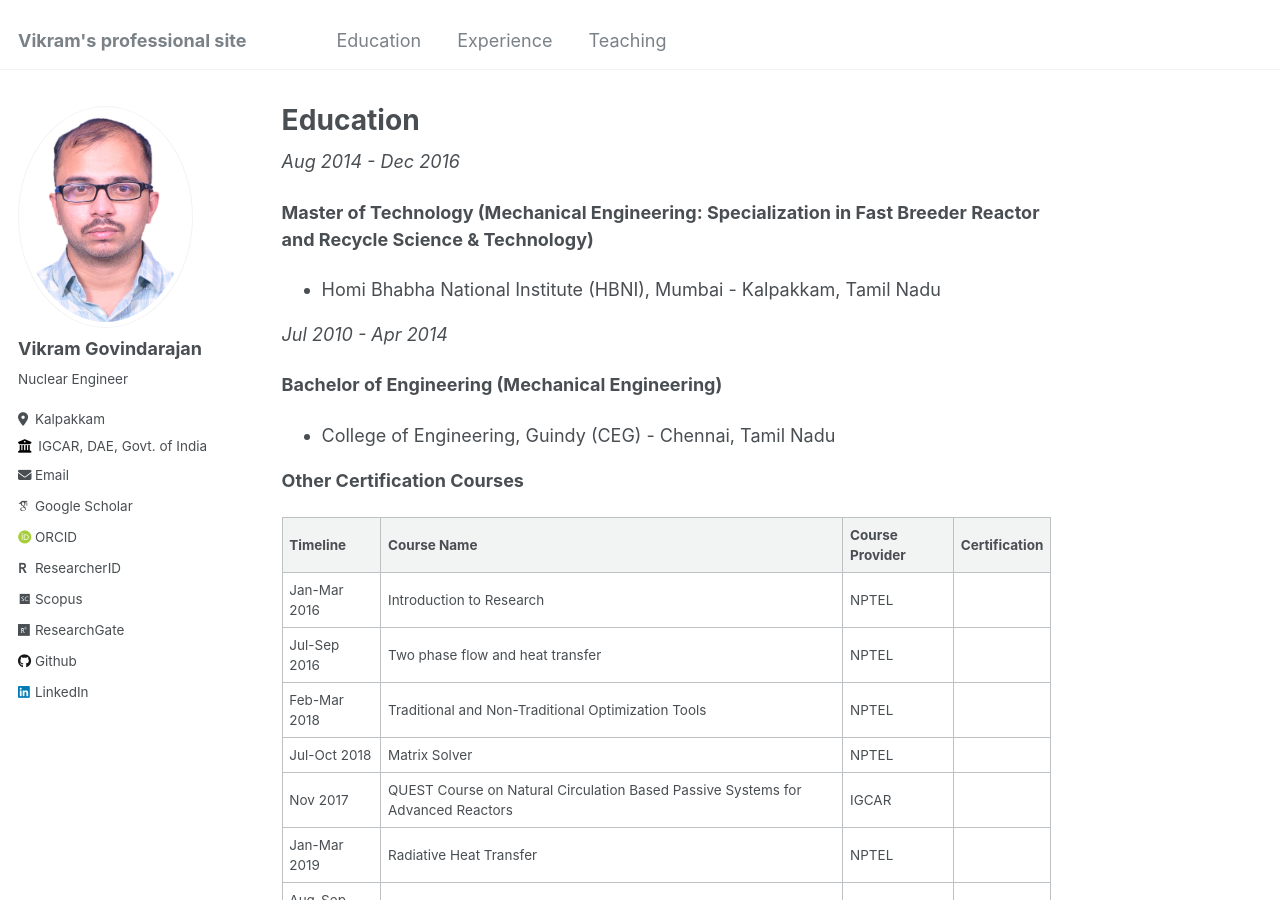
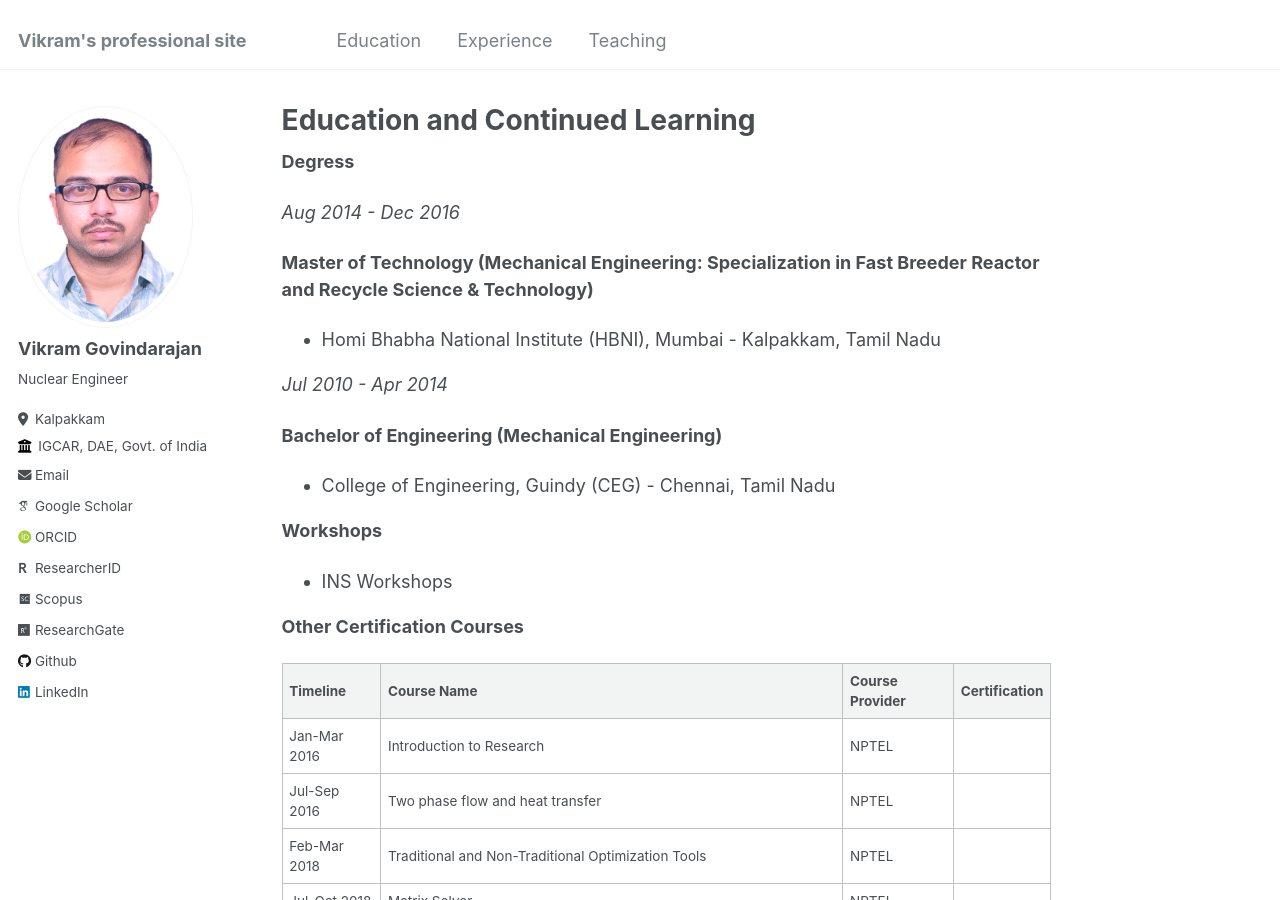
Before and after one commit to VikramGovindarajan/vikramgovindarajan.github.io, a Jekyll site: the page built from _pages/education.md, in a window 1280 px wide and 900 px high. Built offline with Jekyll 4.4.1, drawn with Linux system fonts in a browser that asks for light colours; some web fonts are replaced.

Commit message:
add workshop and projects

```diff
--- a/_pages/education.md
+++ b/_pages/education.md
@@ -1,8 +1,10 @@
 ---
 permalink: /education/
-title: "Education"
+title: "Education and Continued Learning"
 author_profile: true
 ---
+
+**Degress**
 
 *Aug 2014 - Dec 2016*
 
@@ -13,6 +15,10 @@ author_profile: true
 
 **Bachelor of Engineering (Mechanical Engineering)**
   -  College of Engineering, Guindy (CEG) - Chennai, Tamil Nadu
+
+**Workshops**
+
+ - INS Workshops
 
 **Other Certification Courses**
 
```
Also changed, not shown: _pages/about.md (+2 -2 lines), _pages/experience.md (+6 -0 lines).
